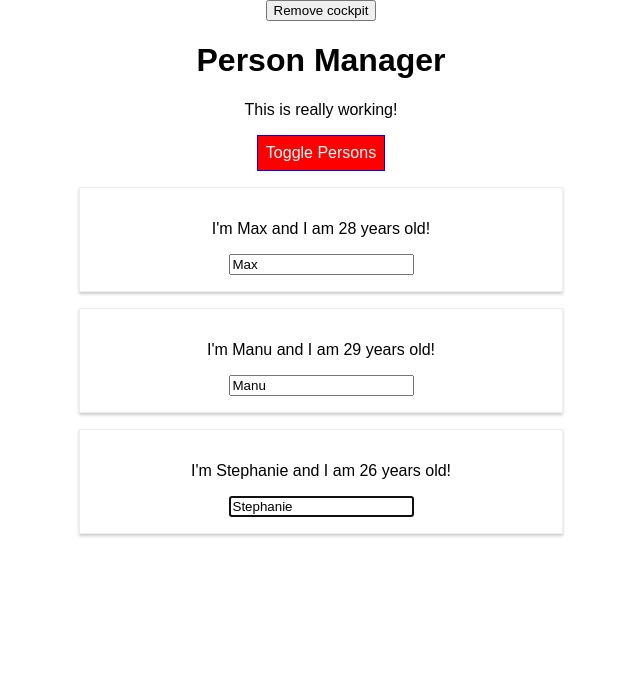
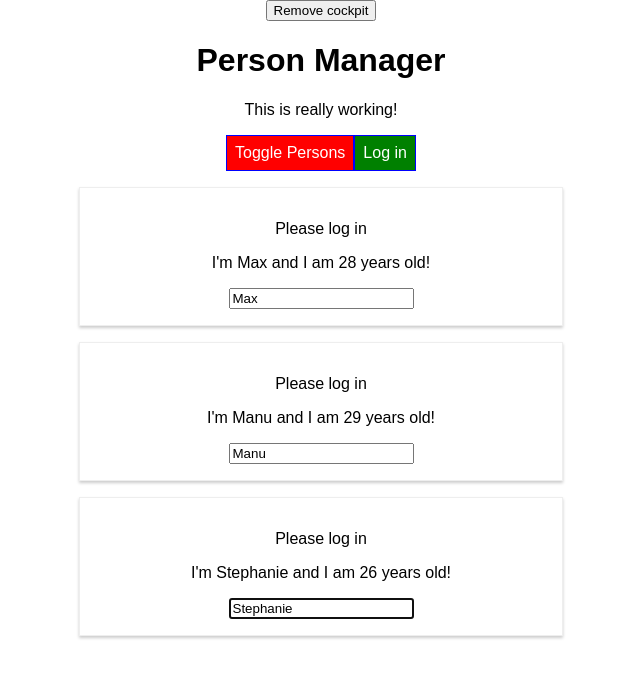
Before and after one commit to ashiots2/ReactTheCompleteGuide, a React (Create React App) app: page / in a window 1280 px wide. Shown: the top 678 px of the page, without its empty margins (319-959 px from the left). Built offline with nearby package versions, Linux system fonts and the light colour scheme.

Commit message:
lectures 112-113

```diff
--- a/src/components/Cockpit/Cockpit.js
+++ b/src/components/Cockpit/Cockpit.js
@@ -1,5 +1,6 @@
 import React, {useEffect, useRef} from "react";
 import classes from "../../components/Cockpit/Cockpit.module.css";
+import AuthContext from "../../context/auth-context";
 
 const Cockpit = (props) => {
   const toggleBtnRef = useRef(null);
@@ -39,6 +40,7 @@ const Cockpit = (props) => {
     <h1>{props.title}</h1>
     <p className={assignedClasses.join(" ")}>This is really working!</p>
     <button ref={toggleBtnRef} className={btnClass} onClick={props.clicked}> Toggle Persons</button>
+    <AuthContext.Consumer>{(context) => <button onClick={context.login}>Log in</button>}</AuthContext.Consumer>
   </div>
 };
 
--- a/src/components/Persons/Person/Person.js
+++ b/src/components/Persons/Person/Person.js
@@ -3,6 +3,7 @@ import classes from './Person.module.css';
 import WithClass from "../../../hoc/WithClass";
 import Auxiliary from "../../../hoc/Auxiliary";
 import PropTypes from "prop-types";
+import AuthContext from "../../../context/auth-context";
 
 class Person extends Component {
 
@@ -25,6 +26,8 @@ class Person extends Component {
     }
 
     return (<Auxiliary>
+      <AuthContext.Consumer>{(context) => context.authenticated ? <p>Authenticated</p> :
+        <p>Please log in</p>}</AuthContext.Consumer>
       <p onClick={this.props.click}>I'm {this.props.name} and I am {this.props.age} years old!</p>
       <p>{this.props.children}</p>
       <input ref={this.inputElementRef} type="text" onChange={this.props.changed}
--- a/src/components/Persons/Persons.js
+++ b/src/components/Persons/Persons.js
@@ -46,12 +46,16 @@ class Persons extends PureComponent {
     return <div>
       {this.props.persons.map((person, index) => {
 
-        return <ErrorBoundary key={"EB_" + person.id}><Person click={() => this.props.clicked(index)}
-                                                              name={person.name}
-                                                              age={person.age}
-                                                              key={person.id} changed={(event) => {
-          this.props.changed(event, person.id)
-        }}/></ErrorBoundary>
+        return <ErrorBoundary key={"EB_" + person.id}>
+          <Person click={() => this.props.clicked(index)}
+                  name={person.name}
+                  age={person.age}
+                  key={person.id}
+                  isAuth={this.props.isAuthenticated}
+                  changed={(event) => {
+                    this.props.changed(event, person.id)
+                  }}/>
+        </ErrorBoundary>
       })}
     </div>;
   }
--- a/src/containers/App.js
+++ b/src/containers/App.js
@@ -4,6 +4,7 @@ import Persons from "../components/Persons/Persons";
 import Cockpit from "../components/Cockpit/Cockpit";
 import Auxiliary from "../hoc/Auxiliary";
 import WithClass from "../hoc/WithClass";
+import AuthContext from "../context/auth-context";
 
 class App extends Component {
 
@@ -36,7 +37,8 @@ class App extends Component {
       {id: 'asdas', name: "Manu", age: 29},
       {id: 'sudhaiu', name: "Stephanie", age: 26}],
     showCockpit: true,
-    changeCounter: 0
+    changeCounter: 0,
+    authenticated: false
   };
 
   nameChangedHandler = (event, id) => {
@@ -65,13 +67,17 @@ class App extends Component {
     this.setState({showPersons: !this.state.showPersons})
   }
 
+  loginHandler = () => {
+    this.setState({authenticated: true});
+  }
+
   render() {
     let persons = null;
 
 
     if (this.state.showPersons) {
       persons = <Persons persons={this.state.persons} clicked={this.deletePersonHandler}
-                         changed={this.nameChangedHandler}/>
+                         changed={this.nameChangedHandler} isAuthenticated={this.state.authenticated}/>
     }
 
 
@@ -80,10 +86,13 @@ class App extends Component {
         this.setState({showCockpit: false})
       }}>Remove cockpit
       </button>
-      {this.state.showCockpit ?
-        <Cockpit title={this.props.appTitle} showPersons={this.state.showPersons} numPersons={this.state.persons.length}
-                 clicked={this.togglePersonsHandler}/> : null}
-      {persons}
+      <AuthContext.Provider value={{authenticated: this.state.authenticated, login: this.loginHandler}}>
+        {this.state.showCockpit ?
+          <Cockpit title={this.props.appTitle} showPersons={this.state.showPersons}
+                   numPersons={this.state.persons.length}
+                   clicked={this.togglePersonsHandler}/> : null}
+        {persons}
+      </AuthContext.Provider>
     </Auxiliary>;
   }
 }
--- /dev/null
+++ b/src/context/auth-context.js
@@ -0,0 +1,8 @@
+import React from "react";
+
+const authContext = React.createContext({
+  authenticated: false, login: () => {
+  }
+});
+
+export default authContext;
```
